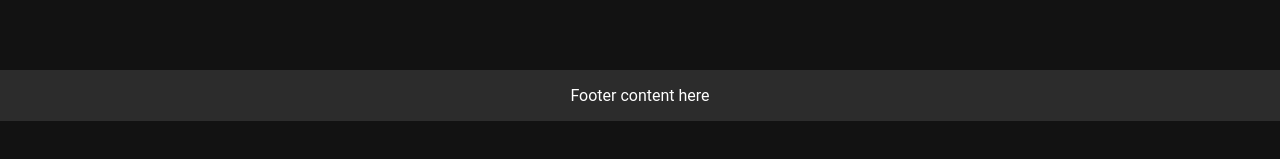
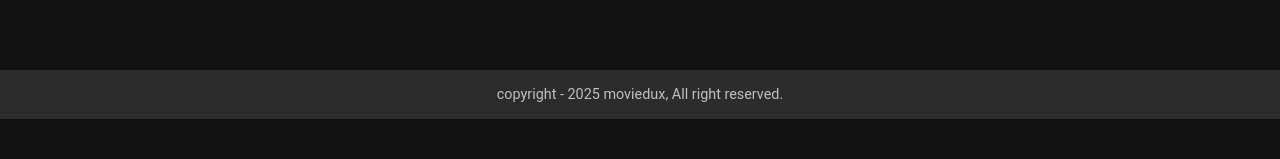
Before and after one commit to Tyagi123/ReactJs_learning, a React (Create React App) app in the folder moviedux/: page / in a window 1280 px wide. Shown: the part 433-592 px from the top of the page. Built offline with nearby package versions, Linux system fonts and the light colour scheme; the HTML template or start-up script is replaced by a standard one.

Commit message:
Updated footer
Updated footer

```diff
--- a/moviedux/src/App.js
+++ b/moviedux/src/App.js
@@ -2,6 +2,7 @@
 import './App.css';
 import './styles.css'
 import Header from './components/Header';
+import Footer  from './components/Footer';
 
 function App() {
   return (
@@ -13,9 +14,8 @@
 
     </div>
 
-      <footer className='footer'>
-<p>Footer content here</p>
-      </footer>
+    <Footer></Footer>
+
     </div>
   );
 }
--- /dev/null
+++ b/moviedux/src/components/Footer.js
@@ -0,0 +1,20 @@
+import React from "react";
+import '../styles.css'
+
+
+export default function Footer(){
+    const currentYear =  new Date().getFullYear();
+    return(
+<div>
+<footer className="footer">
+<p className="footer-text">
+
+ copyright - {currentYear} moviedux, All right reserved.
+
+</p>
+
+</footer>
+
+</div>
+    );
+}
```
Also changed, not shown: moviedux/JS-FOR_REACT/main.js (added).
